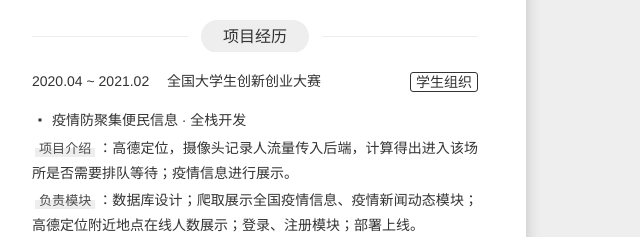
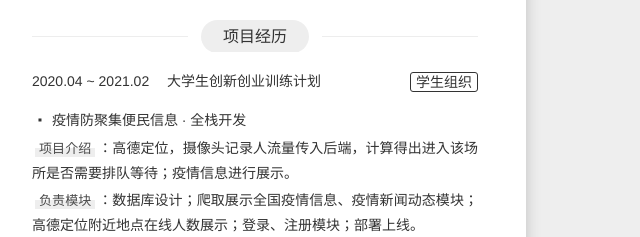
Before and after one commit to championlong/resume, a website built with webpack: page src/index.html in a window 1280 px wide. Shown: the part 329-566 px from the top of the page, 626-1266 px from the left. Built offline with nearby package versions, Linux system fonts and the light colour scheme.

Commit message:
更改比赛名称

```diff
--- a/src/index.html
+++ b/src/index.html
@@ -122,7 +122,7 @@
                     <div class="item item-main">
                         <header class="item-hd">
                             <span class="item-time">2020.04 ~ 2021.02</span>
-                            <h3 class="item-name">全国大学生创新创业大赛</h3>
+                            <h3 class="item-name">大学生创新创业训练计划</h3>
                             <a class="btn item-more" href="https://github.com/championlong/epidemic-situation"
                                target="_blank" title="在校经历">学生组织</a>
                         </header>
```
